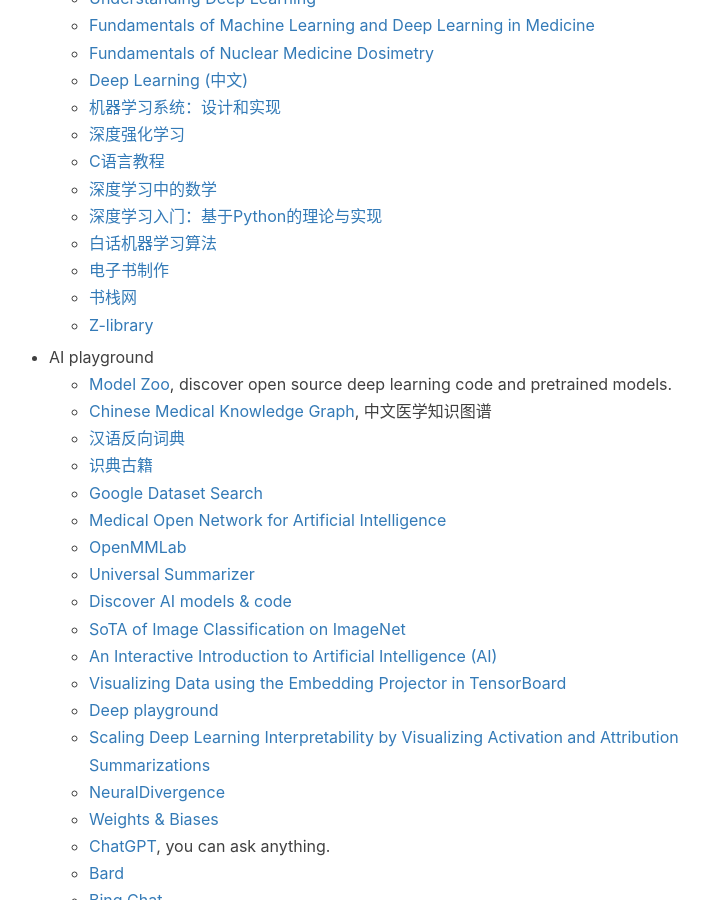
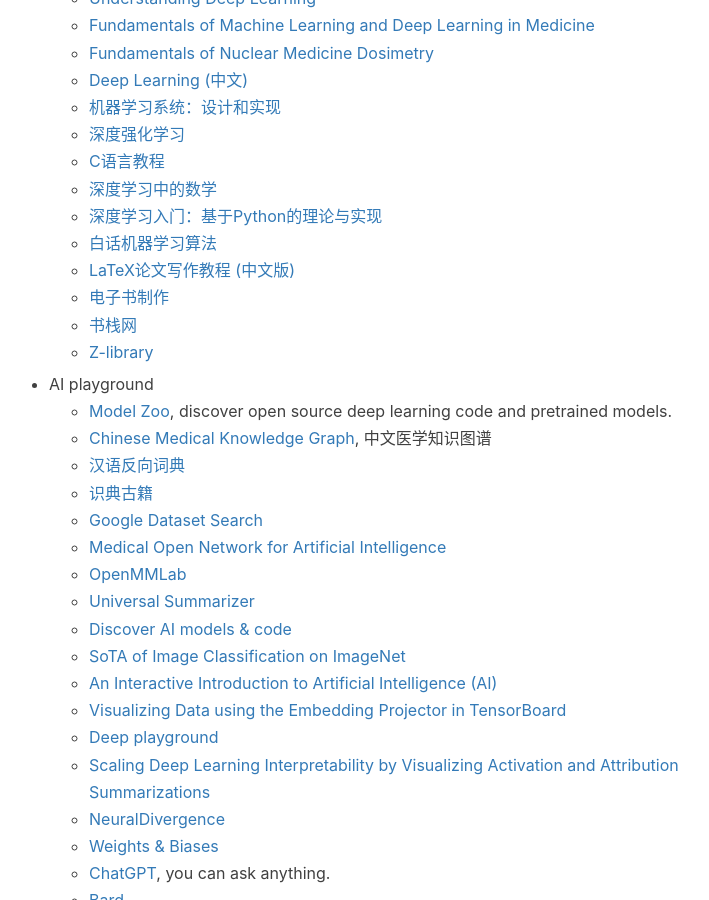
Before and after one commit to jizhang02/jizhang02.github.io, a Jekyll site: the page built from _posts/2022-09-20-productivity.markdown, in a window 1280 px wide and 900 px high, scrolled down 2432 px. Shown: the whole window, without its empty margins (256-965 px from the left). Built offline with Jekyll 4.4.1, drawn with Linux system fonts in a browser that asks for light colours; nearby versions of some CDN libraries; a script that is not in the unit is left out; comment, search, counter and statistics services are not loaded.

Commit message:
Update 2022-09-20-productivity.markdown

```diff
--- a/_posts/2022-09-20-productivity.markdown
+++ b/_posts/2022-09-20-productivity.markdown
@@ -97,6 +97,7 @@
     * [深度学习中的数学](https://m.ituring.com.cn/book/2593)
     * [深度学习入门：基于Python的理论与实现](https://m.ituring.com.cn/book/1921)
     * [白话机器学习算法](https://m.ituring.com.cn/book/2618)
+    * [LaTeX论文写作教程 (中文版)](https://nbviewer.org/github/xinychen/latex-cookbook/blob/main/version-1/chapter-0/tableofcontents.ipynb)
     * [电子书制作](https://book.crifan.com/books/ebook_system_gitbook/website/)
     * [书栈网](https://www.bookstack.cn/)
     * [Z-library](https://singlelogin.re/)
```
